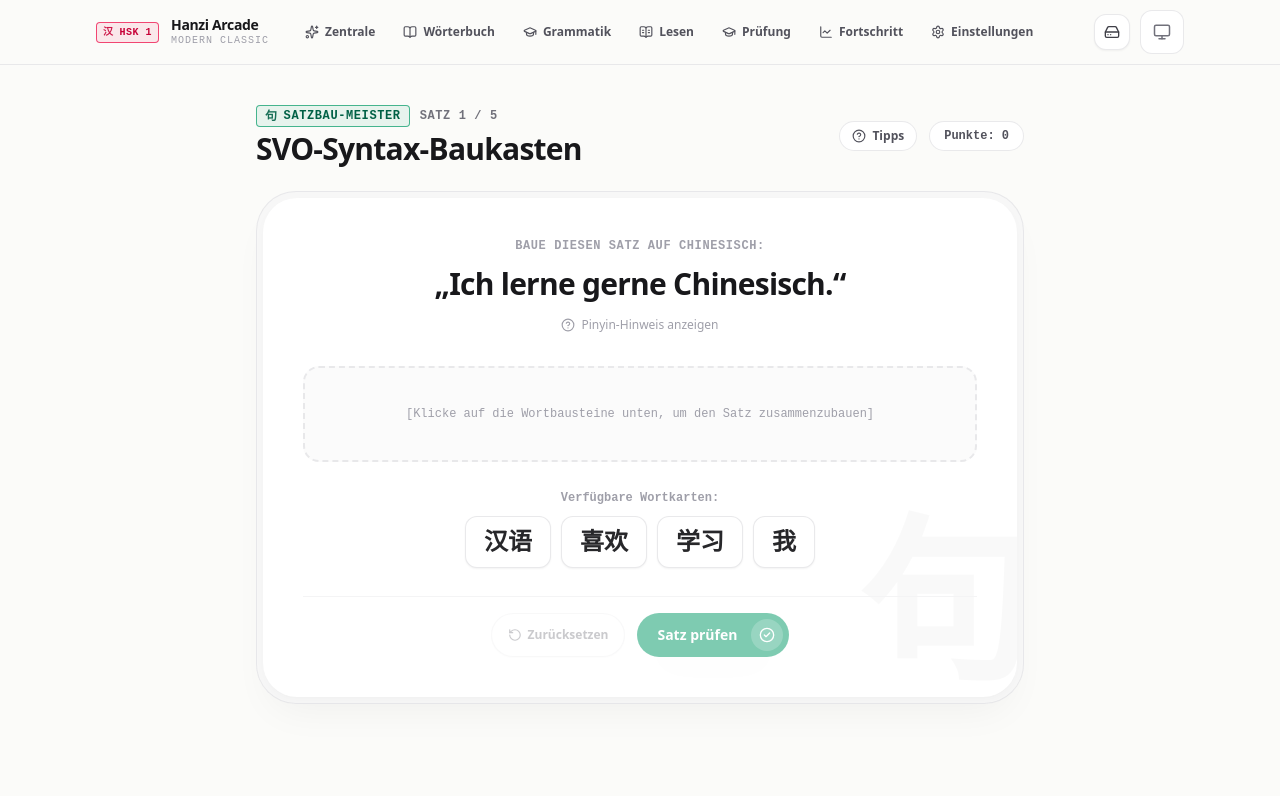
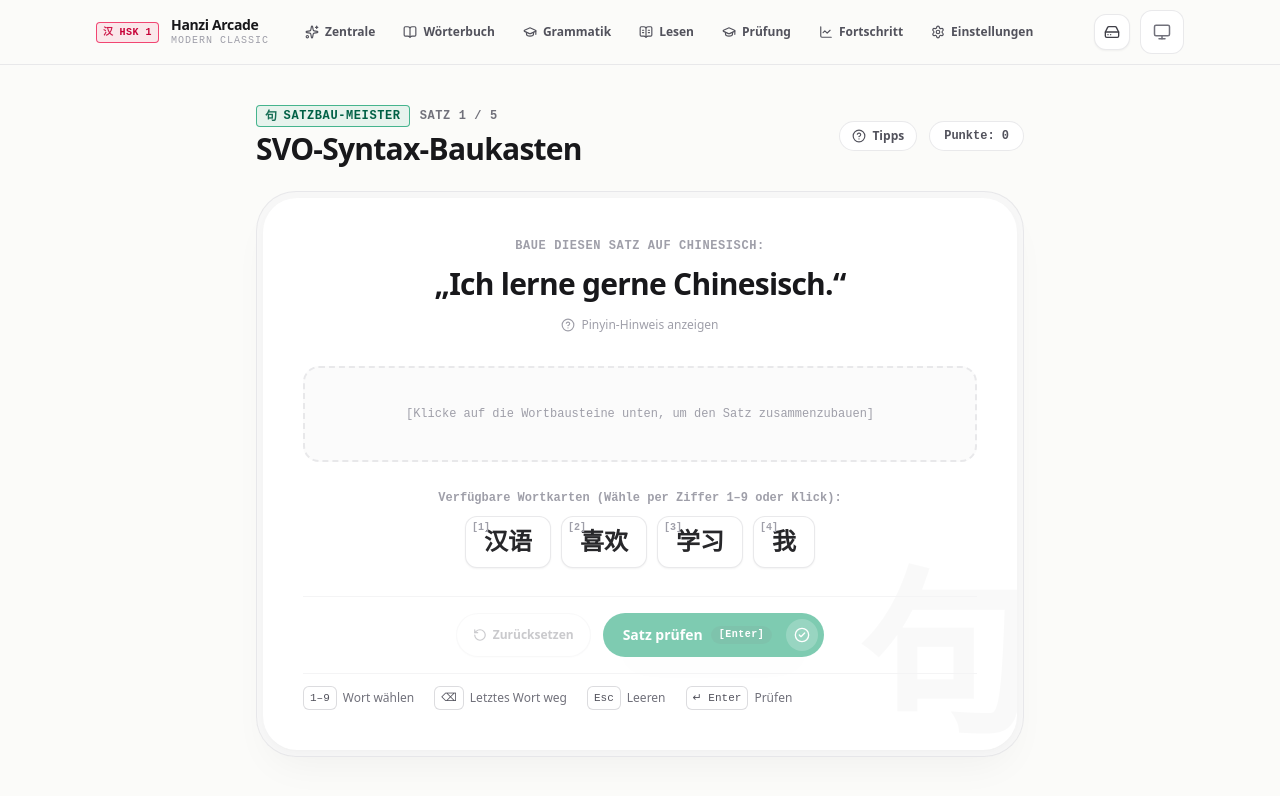
Before and after one commit to PcACy/learnwithmau, a React (Vite) app: page /sentences in a window 1280 px wide. Shown: the top 796 px of the page. Built offline with nearby package versions, Linux system fonts and the light colour scheme.

Commit message:
feat(sentences): full keyboard navigation (1-9, backspace, enter) and KeyHints footer

```diff
--- a/src/routes/SentenceBuilderPage.tsx
+++ b/src/routes/SentenceBuilderPage.tsx
@@ -15,6 +15,8 @@ import { SealBadge } from '../components/ui/SealBadge';
 import { KineticButton } from '../components/ui/KineticButton';
 import { SessionSummary } from '../components/game/SessionSummary';
 import { useProgressStore } from '../store/progressStore';
+import { useKeyDown } from '../hooks/useKeyDown';
+import { KeyHints } from '../components/ui/Kbd';
 
 interface SentenceItem {
   id: string;
@@ -124,6 +126,45 @@ export function SentenceBuilderPage() {
     setAvailableTokens(shuffled(currentSentence.tokens));
     setStatus('playing');
   };
+
+  useKeyDown((event) => {
+    if (status === 'summary' || event.metaKey || event.ctrlKey || event.altKey) return;
+    if (event.repeat) return;
+
+    if (status === 'playing') {
+      const digit = Number.parseInt(event.key, 10);
+      if (!Number.isNaN(digit) && digit >= 1 && digit <= availableTokens.length) {
+        event.preventDefault();
+        addToken(availableTokens[digit - 1], digit - 1);
+        return;
+      }
+      if (event.key === 'Backspace' && selectedTokens.length > 0) {
+        event.preventDefault();
+        removeToken(selectedTokens[selectedTokens.length - 1], selectedTokens.length - 1);
+        return;
+      }
+      if (event.key === 'Escape' && selectedTokens.length > 0) {
+        event.preventDefault();
+        resetCurrent();
+        return;
+      }
+      if (event.key === 'Enter' && selectedTokens.length > 0) {
+        event.preventDefault();
+        checkAnswer();
+        return;
+      }
+    } else if (status === 'correct') {
+      if (event.key === 'Enter' || event.key === ' ') {
+        event.preventDefault();
+        nextSentence();
+      }
+    } else if (status === 'wrong') {
+      if (event.key === 'Enter' || event.key === 'Escape') {
+        event.preventDefault();
+        resetCurrent();
+      }
+    }
+  });
 
   if (!currentSentence) return null;
 
@@ -254,7 +295,7 @@ export function SentenceBuilderPage() {
           {/* Verfügbare Wortkarten */}
           <div className="space-y-2.5 relative">
             <p className="font-mono text-xs font-semibold text-zinc-400 dark:text-zinc-500 text-center">
-              Verfügbare Wortkarten:
+              Verfügbare Wortkarten (Wähle per Ziffer 1–9 oder Klick):
             </p>
             <div className="flex flex-wrap items-center justify-center gap-2.5">
               {availableTokens.map((token, i) => (
@@ -263,9 +304,12 @@ export function SentenceBuilderPage() {
                   type="button"
                   onClick={() => addToken(token, i)}
                   disabled={status !== 'playing'}
-                  className="flex h-13 items-center justify-center rounded-xl border border-zinc-200/80 bg-white px-4.5 font-cjk text-2xl font-bold text-zinc-800 shadow-xs transition-all duration-150 active:scale-95 hover:border-emerald-500 hover:bg-emerald-50/50 hover:text-emerald-700 dark:border-white/10 dark:bg-zinc-900 dark:text-zinc-100 dark:hover:border-emerald-400/40 dark:hover:text-emerald-300 cursor-pointer"
+                  className="relative flex h-13 min-w-14 items-center justify-center rounded-xl border border-zinc-200/80 bg-white px-4.5 font-cjk text-2xl font-bold text-zinc-800 shadow-xs transition-all duration-150 active:scale-95 hover:border-emerald-500 hover:bg-emerald-50/50 hover:text-emerald-700 dark:border-white/10 dark:bg-zinc-900 dark:text-zinc-100 dark:hover:border-emerald-400/40 dark:hover:text-emerald-300 cursor-pointer"
                 >
-                  {token}
+                  <span className="pointer-events-none absolute left-1.5 top-1 font-mono text-[10px] font-bold text-zinc-400 dark:text-zinc-500">
+                    [{i + 1}]
+                  </span>
+                  <span>{token}</span>
                 </button>
               ))}
             </div>
@@ -289,6 +333,7 @@ export function SentenceBuilderPage() {
                   variant="primary"
                   onClick={checkAnswer}
                   disabled={selectedTokens.length === 0}
+                  shortcut="[Enter]"
                   icon={<CheckCircle2 className="h-4 w-4" />}
                 >
                   Satz prüfen
@@ -315,6 +360,7 @@ export function SentenceBuilderPage() {
                   <KineticButton
                     variant="primary"
                     onClick={nextSentence}
+                    shortcut="[Enter]"
                     icon={<ArrowRight className="h-4 w-4" />}
                   >
                     Nächster Satz
@@ -336,6 +382,7 @@ export function SentenceBuilderPage() {
                   <KineticButton
                     variant="secondary"
                     onClick={resetCurrent}
+                    shortcut="[Enter]"
                     icon={<RotateCcw className="h-4 w-4" />}
                   >
                     Nochmal probieren
@@ -343,6 +390,18 @@ export function SentenceBuilderPage() {
                 </div>
               </div>
             )}
+
+            {/* KeyHints Footer */}
+            <div className="w-full pt-3 border-t border-zinc-100 dark:border-white/[0.05] relative">
+              <KeyHints
+                hints={[
+                  ['1–9', 'Wort wählen'],
+                  ['⌫', 'Letztes Wort weg'],
+                  ['Esc', 'Leeren'],
+                  ['↵ Enter', status === 'playing' ? 'Prüfen' : status === 'correct' ? 'Weiter' : 'Wiederholen'],
+                ]}
+              />
+            </div>
           </div>
         </div>
       </section>
```
